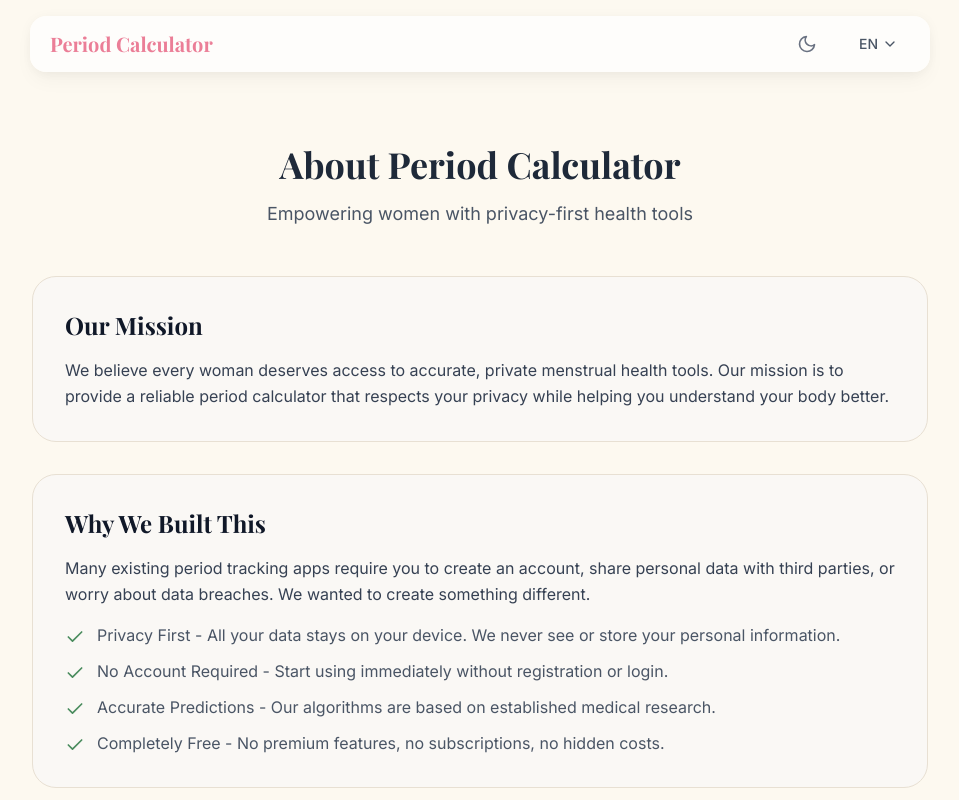
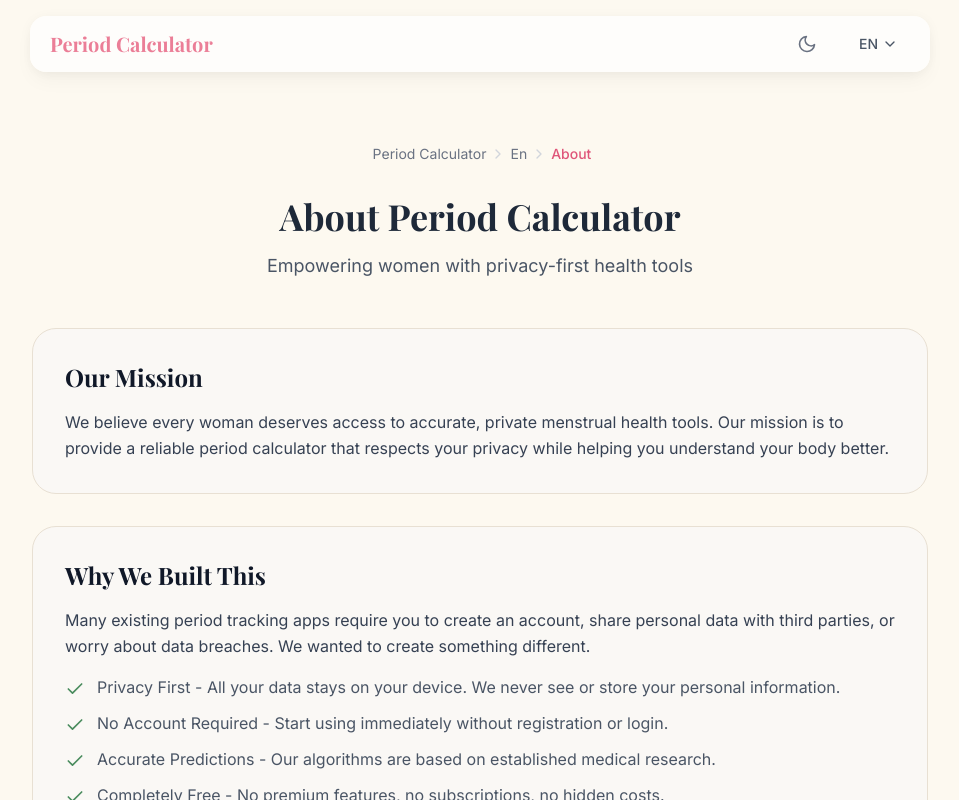
Before and after one commit to pang3fan-creator/period-calculator, a Next.js app: page /en/about in a window 1280 px wide. Shown: the top 800 px of the page, without its empty margins (160-1119 px from the left). Built offline with nearby package versions, Linux system fonts and the light colour scheme; a web font is replaced by a local one.

Commit message:
面包屑

```diff
--- a/messages/en.json
+++ b/messages/en.json
@@ -46,7 +46,11 @@
     "blog": "Blog",
     "privacyPolicy": "Privacy Policy",
     "editorialPolicy": "Editorial Policy",
-    "about": "About"
+    "about": "About",
+    "comparison": "Period Calculator vs Flo vs Clue"
+  },
+  "breadcrumb": {
+    "ariaLabel": "Breadcrumb"
   },
   "header": {
     "appName": "Period Calculator",
--- a/messages/es.json
+++ b/messages/es.json
@@ -46,7 +46,11 @@
     "blog": "Blog",
     "privacyPolicy": "Política de Privacidad",
     "editorialPolicy": "Política Editorial",
-    "about": "Sobre Nosotros"
+    "about": "Sobre Nosotros",
+    "comparison": "Comparación: Period Calculator vs Flo vs Clue"
+  },
+  "breadcrumb": {
+    "ariaLabel": "Migas de pan"
   },
   "header": {
     "appName": "Calculadora de Periodo",
--- a/messages/fr.json
+++ b/messages/fr.json
@@ -46,7 +46,11 @@
     "blog": "Blog",
     "privacyPolicy": "Politique de Confidentialité",
     "editorialPolicy": "Politique Éditoriale",
-    "about": "À Propos"
+    "about": "À Propos",
+    "comparison": "Comparaison: Period Calculator vs Flo vs Clue"
+  },
+  "breadcrumb": {
+    "ariaLabel": "Fil d'Ariane"
   },
   "header": {
     "appName": "Calculateur de Règles",
--- a/src/app/[locale]/about/page.tsx
+++ b/src/app/[locale]/about/page.tsx
@@ -1,6 +1,7 @@
 import { Metadata } from "next";
 import { getTranslations } from "next-intl/server";
 import { Link } from "@/i18n/routing";
+import { Breadcrumb } from "@/components/layout/breadcrumb";
 
 const baseUrl = "https://www.aiperiodcalculator.com";
 
@@ -141,6 +142,9 @@ export default async function AboutPage() {
   return (
     <main className="bg-ivory-100 dark:bg-dark-bg min-h-screen px-4 py-12 sm:px-6 lg:px-8">
       <div className="mx-auto max-w-4xl">
+        {/* Breadcrumb */}
+        <Breadcrumb className="mb-8" />
+
         {/* Header Section */}
         <div className="mb-12 text-center">
           <h1 className="font-heading mb-4 text-4xl font-bold text-gray-800 dark:text-white">
--- a/src/app/[locale]/blog/[slug]/page.tsx
+++ b/src/app/[locale]/blog/[slug]/page.tsx
@@ -1,6 +1,11 @@
+import { Breadcrumb } from "@/components/layout/breadcrumb";
+
 export default function BlogPostPage() {
   return (
     <main className="flex min-h-screen flex-col items-center px-4 py-16">
+      <div className="w-full max-w-4xl">
+        <Breadcrumb />
+      </div>
       <h1 className="text-primary-400 text-center text-3xl font-bold">Blog</h1>
       <p className="mt-4 text-gray-500 dark:text-gray-400">Coming soon.</p>
     </main>
--- a/src/app/[locale]/editorial-policy/page.tsx
+++ b/src/app/[locale]/editorial-policy/page.tsx
@@ -1,6 +1,7 @@
 import { Metadata } from "next";
 import { getTranslations } from "next-intl/server";
 import { Link } from "@/i18n/routing";
+import { Breadcrumb } from "@/components/layout/breadcrumb";
 
 export async function generateMetadata({
   params,
@@ -299,6 +300,9 @@ export default async function EditorialPolicyPage({
   return (
     <main className="bg-ivory-100 dark:bg-dark-bg min-h-screen px-4 py-12 sm:px-6 lg:px-8">
       <div className="mx-auto max-w-4xl">
+        {/* Breadcrumb */}
+        <Breadcrumb className="mb-8" />
+
         {/* Header Section */}
         <div className="mb-12 text-center">
           <div className="bg-trust-green-50 dark:bg-trust-green-900/30 mb-6 inline-flex h-16 w-16 items-center justify-center rounded-full">
--- a/src/app/[locale]/irregular-period-calculator/page.tsx
+++ b/src/app/[locale]/irregular-period-calculator/page.tsx
@@ -4,6 +4,7 @@ import { IrregularPeriodCalculator } from "@/components/calculator/irregular-per
 import { IrregularHowToCalculate } from "@/components/calculator/irregular-how-to-calculate";
 import { IrregularFAQ } from "@/components/calculator/irregular-faq";
 import { IrregularDeepKnowledge } from "@/components/calculator/irregular-deep-knowledge";
+import { Breadcrumb } from "@/components/layout/breadcrumb";
 import { getTranslations } from "next-intl/server";
 import { Link } from "@/i18n/routing";
 
@@ -214,6 +215,9 @@ export default async function IrregularPeriodCalculatorPage({
       <JsonLd data={howToSchema} />
       <JsonLd data={organizationSchema} />
       <main className="flex flex-col items-center px-4 py-16">
+        <div className="w-full max-w-4xl">
+          <Breadcrumb />
+        </div>
         <h1 className="text-primary-400 text-center text-3xl font-bold md:text-4xl">
           {t("title")}
         </h1>
--- a/src/app/[locale]/ovulation-calculator/page.tsx
+++ b/src/app/[locale]/ovulation-calculator/page.tsx
@@ -4,6 +4,7 @@ import { OvulationPeriodCalculator } from "@/components/calculator/ovulation-per
 import { HowToCalculate } from "@/components/home/how-to-calculate";
 import { DeepKnowledge } from "@/components/home/deep-knowledge";
 import { FAQ } from "@/components/home/faq";
+import { Breadcrumb } from "@/components/layout/breadcrumb";
 
 const baseUrl = "https://www.aiperiodcalculator.com";
 const locales = ["en", "es", "fr"];
@@ -191,6 +192,9 @@ export default function OvulationCalculatorPage() {
       <JsonLd data={howToSchema} />
       <JsonLd data={organizationSchema} />
       <main className="flex flex-col items-center px-4 py-16">
+        <div className="w-full max-w-4xl">
+          <Breadcrumb />
+        </div>
         <h1 className="text-primary-400 text-center text-3xl font-bold md:text-4xl">
           Ovulation Calculator
         </h1>
--- a/src/app/[locale]/period-calculator-vs-flo-clue/page.tsx
+++ b/src/app/[locale]/period-calculator-vs-flo-clue/page.tsx
@@ -1,5 +1,6 @@
 import { Metadata } from "next";
 import { JsonLd } from "@/components/seo/json-ld";
+import { Breadcrumb } from "@/components/layout/breadcrumb";
 
 const baseUrl = "https://www.aiperiodcalculator.com";
 const locales = ["en", "es", "fr"];
@@ -170,6 +171,9 @@ export default async function ComparisonPage({
       <JsonLd data={articleSchema} />
       <JsonLd data={faqSchema} />
       <main className="flex flex-col items-center px-4 py-16">
+        <div className="w-full max-w-4xl">
+          <Breadcrumb />
+        </div>
         <h1 className="text-primary-400 text-center text-3xl font-bold md:text-4xl">
           Period Calculator vs Flo vs Clue
         </h1>
--- a/src/app/[locale]/privacy-policy/page.tsx
+++ b/src/app/[locale]/privacy-policy/page.tsx
@@ -1,6 +1,7 @@
 import { Metadata } from "next";
 import { getTranslations } from "next-intl/server";
 import { Link } from "@/i18n/routing";
+import { Breadcrumb } from "@/components/layout/breadcrumb";
 
 export async function generateMetadata({
   params,
@@ -286,6 +287,9 @@ export default async function PrivacyPolicyPage({
   return (
     <main className="bg-ivory-100 dark:bg-dark-bg min-h-screen px-4 py-12 sm:px-6 lg:px-8">
       <div className="mx-auto max-w-4xl">
+        {/* Breadcrumb */}
+        <Breadcrumb className="mb-8" />
+
         {/* Header Section */}
         <div className="mb-12 text-center">
           <div className="bg-trust-blue-50 dark:bg-trust-blue-900/30 mb-6 inline-flex h-16 w-16 items-center justify-center rounded-full">
--- /dev/null
+++ b/src/components/layout/breadcrumb.tsx
@@ -0,0 +1,121 @@
+"use client";
+
+import { usePathname } from "next/navigation";
+import { useTranslations } from "next-intl";
+import { Link } from "@/i18n/routing";
+import { ChevronRightIcon } from "@/components/icons";
+import { breadcrumbConfig } from "@/config/breadcrumbs";
+
+interface BreadcrumbItem {
+  path: string;
+  name: string;
+  isCurrent: boolean;
+}
+
+interface BreadcrumbProps {
+  /**
+   * Override items for dynamic routes (e.g., blog post titles)
+   * Each override specifies the path segment to match and the display name
+   */
+  overrides?: Array<{
+    segment: string;
+    name: string;
+  }>;
+  className?: string;
+}
+
+/**
+ * Breadcrumb Component
+ *
+ * Automatically generates breadcrumb navigation based on the current path.
+ * Uses the breadcrumbConfig for path-to-translation-key mapping.
+ */
+export function Breadcrumb({ overrides, className = "" }: BreadcrumbProps) {
+  const pathname = usePathname();
+  const tNav = useTranslations("nav");
+  const tBreadcrumb = useTranslations("breadcrumb");
+
+  // Don't render on home page
+  if (pathname === "/") {
+    return null;
+  }
+
+  // Parse path segments
+  const segments = pathname.split("/").filter(Boolean);
+
+  // Build breadcrumb items
+  const items: BreadcrumbItem[] = [];
+  let currentPath = "";
+
+  segments.forEach((segment, index) => {
+    currentPath += `/${segment}`;
+    const isLast = index === segments.length - 1;
+
+    // Check if this segment has an override (for dynamic routes)
+    const override = overrides?.find((o) => o.segment === segment);
+
+    // Get the translation key from config
+    const translationKey = breadcrumbConfig[currentPath];
+
+    // Determine the display name
+    let name: string;
+    if (override) {
+      name = override.name;
+    } else if (translationKey) {
+      // Extract the key part after "nav."
+      const key = translationKey.replace("nav.", "");
+      name = tNav(key);
+    } else {
+      // Fallback: capitalize the segment
+      name = segment
+        .split("-")
+        .map((word) => word.charAt(0).toUpperCase() + word.slice(1))
+        .join(" ");
+    }
+
+    items.push({
+      path: currentPath,
+      name,
+      isCurrent: isLast,
+    });
+  });
+
+  // Always prepend Home
+  items.unshift({
+    path: "/",
+    name: tNav("home"),
+    isCurrent: false,
+  });
+
+  return (
+    <nav aria-label={tBreadcrumb("ariaLabel")} className={`mb-6 ${className}`}>
+      <ol className="flex flex-wrap items-center justify-center gap-1 text-sm">
+        {items.map((item, index) => (
+          <li key={item.path} className="flex items-center">
+            {index > 0 && (
+              <ChevronRightIcon
+                className="h-4 w-4 text-gray-300 dark:text-gray-600"
+                aria-hidden="true"
+              />
+            )}
+            {item.isCurrent ? (
+              <span
+                className="text-primary-500 dark:text-primary-400 ml-1 font-medium"
+                aria-current="page"
+              >
+                {item.name}
+              </span>
+            ) : (
+              <Link
+                href={item.path}
+                className="hover:text-primary-500 dark:hover:text-primary-400 ml-1 text-gray-500 transition-colors dark:text-gray-400"
+              >
+                {item.name}
+              </Link>
+            )}
+          </li>
+        ))}
+      </ol>
+    </nav>
+  );
+}
--- /dev/null
+++ b/src/config/breadcrumbs.ts
@@ -0,0 +1,30 @@
+/**
+ * Breadcrumb Configuration
+ *
+ * Maps route paths to translation keys for breadcrumb display.
+ * Used by the Breadcrumb component to generate navigation paths.
+ */
+
+export const breadcrumbConfig: Record<string, string> = {
+  "/": "nav.home",
+  "/irregular-period-calculator": "nav.irregularCalculator",
+  "/ovulation-calculator": "nav.ovulationCalculator",
+  "/about": "nav.about",
+  "/privacy-policy": "nav.privacyPolicy",
+  "/editorial-policy": "nav.editorialPolicy",
+  "/period-calculator-vs-flo-clue": "nav.comparison",
+  "/blog": "nav.blog",
+};
+
+/**
+ * Special path segments that should be treated as dynamic parameters
+ * These will be replaced with actual values in the breadcrumb component
+ */
+export const dynamicPathSegments = ["[slug]", "[id]"];
+
+/**
+ * Get the translation key for a given path
+ */
+export function getBreadcrumbKey(path: string): string | undefined {
+  return breadcrumbConfig[path];
+}
```
